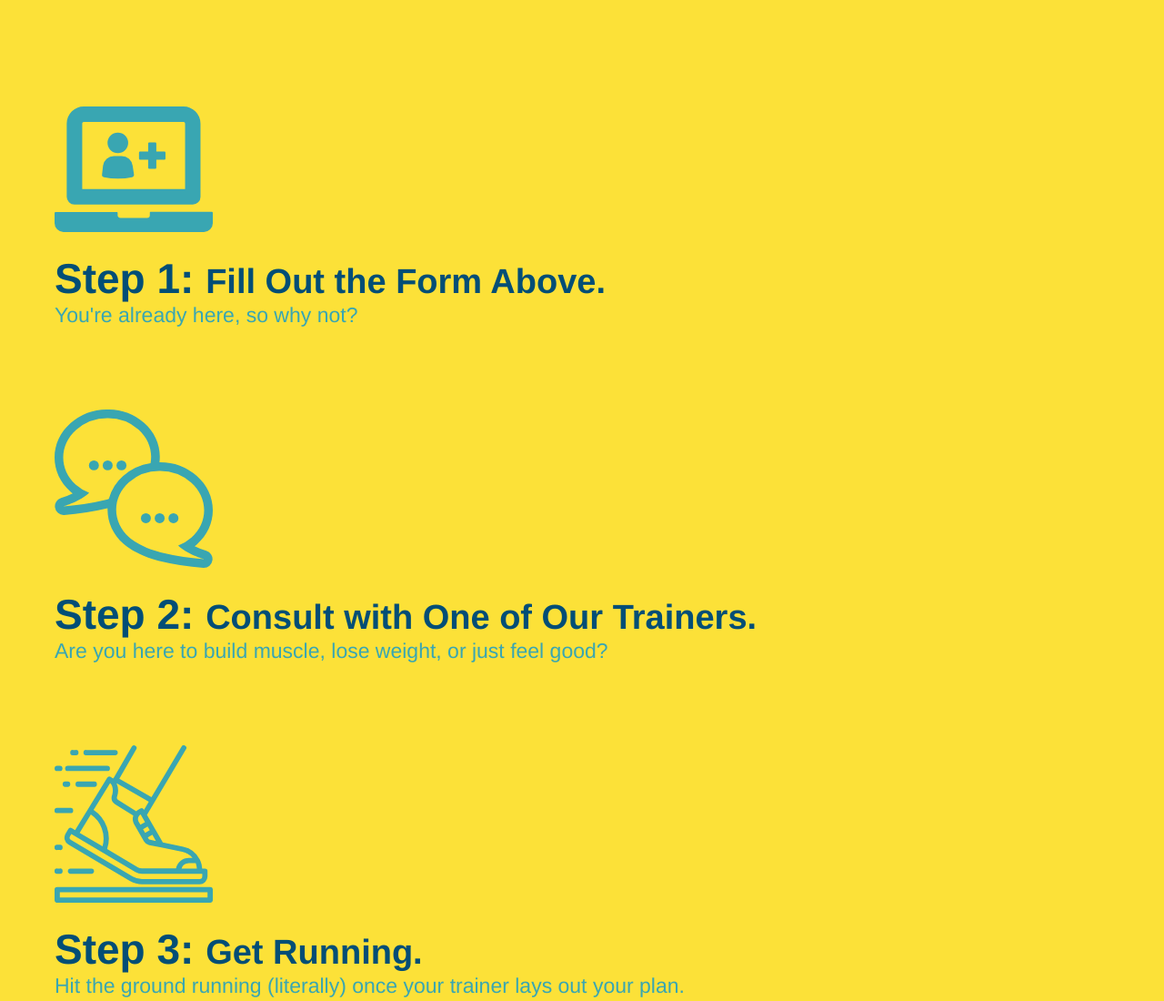
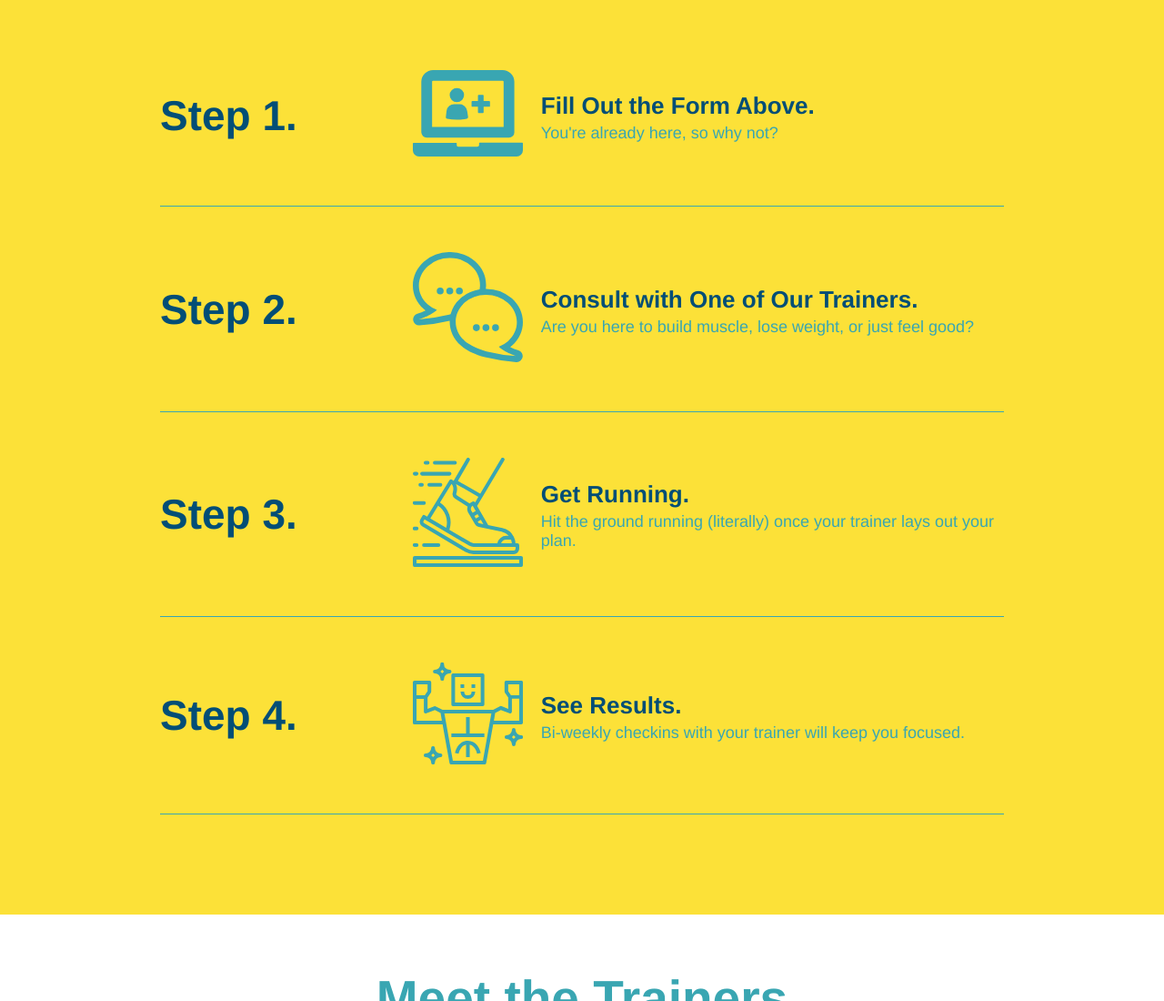
Before and after one commit to OneCrinkleyFry/run-buddy, a plain HTML site: page index.html in a window 1280 px wide. Shown: the part 1340-2440 px from the top of the page at 91% size. Drawn offline with Linux system fonts and the light colour scheme.

Commit message:
added flexbox to the what you do section, and changed the layout of the html

```diff
--- a/assets/css/style.css
+++ b/assets/css/style.css
@@ -166,24 +166,44 @@ section {
 .steps {
     background:#fce138;
 }
-.steps div {
-    margin-bottom: 80px;
+.step {
+    margin: 50px auto;
+    padding-bottom: 50px;
+    width: 80%;
+    border-bottom: 1px solid #39a6b2;
+    display: flex;
+    align-items: center;
+    Justify-content: space-between;
 }
-.steps img {
-    width: 15%;
-    margin: 10px 0;
-}
-.steps h3 {
+.step h3 {
     color: #024e76;
     font-size: 46px;
-    margin-top: 10px;
+    flex: 1 30%;
 }
-.steps span {
-    font-size: 38px;
+.step-info  {
+    flex: 2 70%;
+    display: flex;
+    flex-wrap: wrap;
+    align-items: center;
 }
-.steps p {
+.step-img {
+    flex: 1 12%;
+    margin-right: 20px;
+}
+.step-img img {
+    max-width: 100%;
+}
+.step-text {
+    flex: 12;
+}
+.step-text p {
     color: #39a6b2;
-    font-size: 23px;
+    font-size: 18px;
+}
+.step-text h4 {
+    font-size: 26px;
+    line-height: 1.5;
+    color: #024e76;
 }
 
 .trainers {
--- a/index.html
+++ b/index.html
@@ -89,25 +89,53 @@
                 <h2 class="section-title secondary-border"></h2class>What You Do</h2>
             </div>
 
-            <div>
+            <div class="step">
+                <h3> Step 1.</h3>
+                <div class="step-info">
+                    <div class="step-img">
                         <img src="./assets/images/step-1.svg" alt="" />
-                <h3>Step 1: <span>Fill Out the Form Above.</span></h3>
+                    </div>
+                    <div class="step-text">
+                        <h4>Fill Out the Form Above.</h4>
                         <p>You're already here, so why not?</p>
                     </div>
-            <div>
+                </div>
+            </div>
+            <div class="step">
+                <h3> Step 2.</h3>
+                <div class="step-info">
+                    <div class="step-img">
                         <img src="./assets/images/step-2.svg" alt="" />
-                <h3>Step 2: <span>Consult with One of Our Trainers.</span></h3>
+                    </div>
+                    <div class="step-text">
+                        <h4>Consult with One of Our Trainers.</h4>
                         <p>Are you here to build muscle, lose weight, or just feel good?</p>
                     </div>
-            <div>
+                </div>
+            </div>
+            <div class="step">
+                <h3> Step 3.</h3>
+                <div class="step-info">
+                    <div class="step-img">
                         <img src="./assets/images/step-3.svg" alt="" />
-                <h3>Step 3: <span>Get Running.</span></h3>
+                    </div>
+                    <div class="step-text">
+                        <h4>Get Running.</h4>
                         <p>Hit the ground running (literally) once your trainer lays out your plan.</p>
                     </div>
-            <div>
+                </div>
+            </div>
+            <div class="step">
+                <h3> Step 4.</h3>
+                <div class="step-info">
+                    <div class="step-img">
                         <img src="./assets/images/step-4.svg" alt="" />
-                <h3>Step 4: <span>See Results.</span></h3>
+                    </div>
+                    <div class="step-text">
+                        <h4>See Results.</h4>
                         <p>Bi-weekly checkins with your trainer will keep you focused.</p>
+                    </div>
+                </div>
             </div>
         </section>
         <!--Your Trainers section-->
```
Lines whose indentation alone changed are shown as unchanged.
